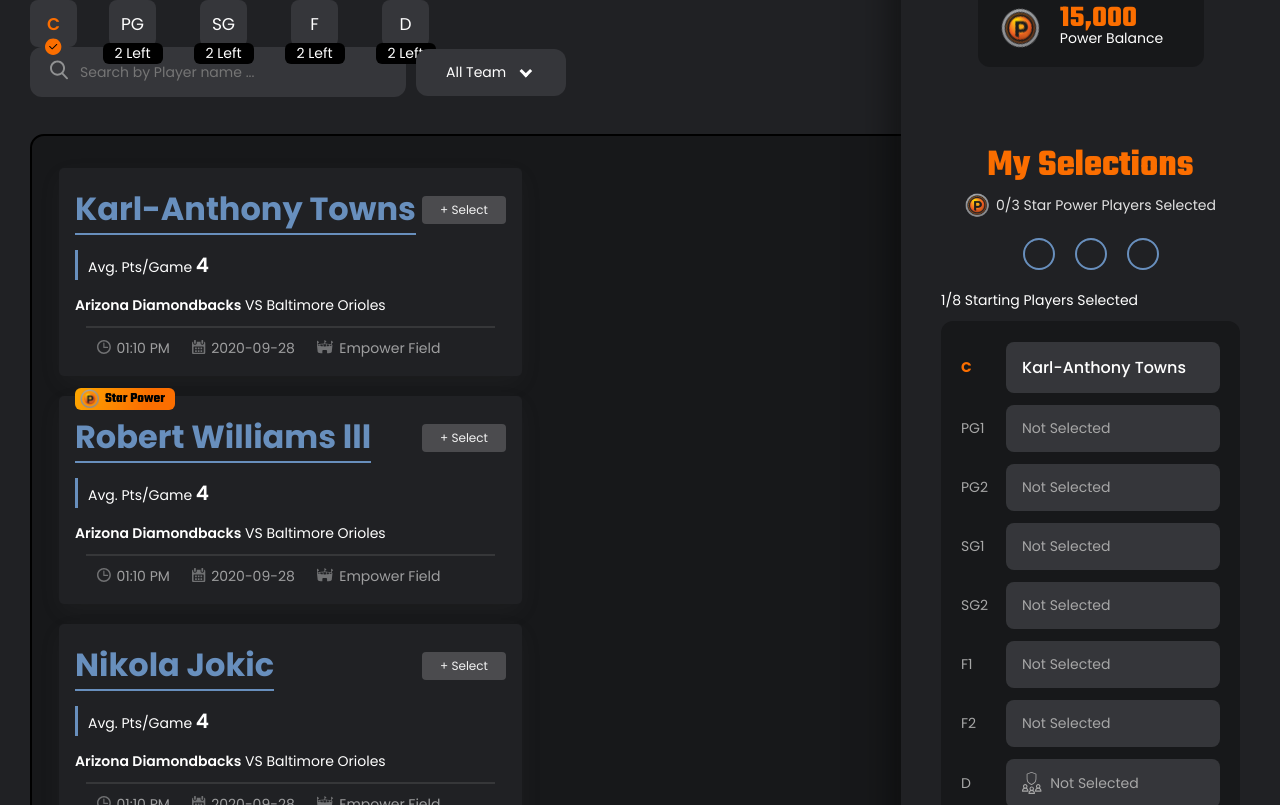
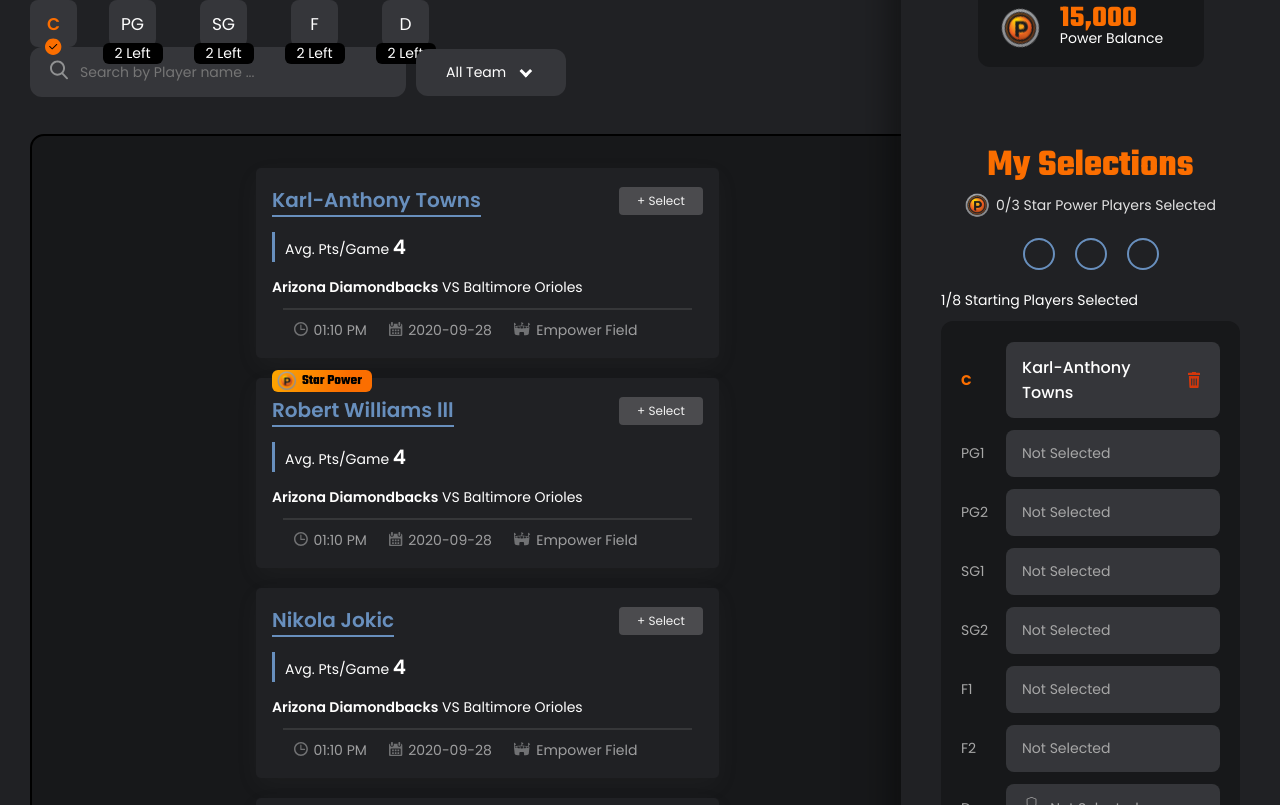
Before and after one commit to fancykingstar/live-fantasy, a React app: page /nba-powerdfs in a window 1280 px wide. Shown: the part 775-1580 px from the top of the page. Built offline with nearby package versions, Linux system fonts and the light colour scheme.

Commit message:
UI issue fixes and Merge issue fixes

```diff
--- a/src/components/SportsSelectionCard/index.js
+++ b/src/components/SportsSelectionCard/index.js
@@ -18,13 +18,13 @@ function SportsSelectionCard (props) {
                 <span className={classes.container_body_card_start_power}> <img src={ PowerPlayIcon } /> Star Power </span>
             }
             <div className={classes.container_body_card_header}>
-                <h2 className={isSelected ? classes.active : ''}>{title}</h2>
+                <p className={`${classes.container_selected_p} ${isSelected ? classes.active : ''}`}>{title}</p>
                 {
                     !isSelected ?
                     <button onClick={() => onSelectDeselect(id)}> + Select</button>
                     :
                     <div className={classes.container_selected}>
-                        <p> <Tick2 /> Selected <img src={DeleteIcon} onClick={() => onSelectDeselect(id)} /></p>
+                        <p className={classes.container_selected_p_1}> <Tick2 /> Selected <img src={DeleteIcon} onClick={() => onSelectDeselect(id)} /></p>
                     </div>
                 }
             </div>
--- a/src/components/SportsSelectionCard/index.module.scss
+++ b/src/components/SportsSelectionCard/index.module.scss
@@ -13,12 +13,14 @@
 		justify-content: space-between;
 		align-items: center;
 
-		h2 {
+		.container_selected_p {
 			font-size: 20px;
 			padding: 0;
 			margin: 0;
 			border-bottom: 2px solid $lightBlue;
 			color: $lightBlue;
+			font-family: Poppins;
+			font-weight: 600;
 
 			&.active {
 				color: $primary;
@@ -45,7 +47,7 @@
 			padding: 0;
 			margin: 0;
 
-			p {
+			.container_selected_p_1 {
 				display: flex;
 				flex-direction: row;
 				margin: 0;
--- a/src/components/SportsSidebarContent/index.js
+++ b/src/components/SportsSidebarContent/index.js
@@ -2,16 +2,17 @@ import React from 'react';
 import PropTypes from 'prop-types';
 
 import classes from './index.module.scss';
+import DeleteIcon from '../../icons/Delete2';
 
 function SportsSidebarContent (props) {
 
-    const { data = [] } = props || {};
+    const { data = [], onDelete = () => { } } = props || {};
 
-    const SideBarSection = ({ title, value, SvgIcon, svgSize }) => (
+    const SideBarSection = ({ title, value, SvgIcon, svgSize, onDelete }) => (
         <div className={classes.sidebar_body_section}>
             <span className={value ? classes.active : ''}>{ title }</span>
             <div>
-                { SvgIcon && <SvgIcon size={svgSize} /> } {value ? value : <span>Not Selected</span>}
+                { SvgIcon && <SvgIcon size={ svgSize } /> } { value ? <div className={classes.sidebar_body_value}>{ value } <span onClick={onDelete}><DeleteIcon /></span></div> : <span>Not Selected</span>}
             </div>
         </div>
     );
@@ -22,7 +23,7 @@ function SportsSidebarContent (props) {
             <div className={ classes.sidebar_body_1 }>
                 {
                     data?.length ?
-                        data?.map((item, index) => (<SideBarSection title={ item?.title } value={ item?.value } key={ index + "" } SvgIcon={ item?.icon } />))
+                        data?.map((item, index) => (<SideBarSection title={ item?.title } value={ item?.value } key={ index + "" } SvgIcon={ item?.icon } onDelete={ onDelete }/>))
                         :
                         <span>No data</span>
                 }
@@ -36,6 +37,7 @@ function SportsSidebarContent (props) {
 
 SportsSidebarContent.propTypes = {
     data: PropTypes.array,
+    onDelete: PropTypes.func,
 }
 
 export default SportsSidebarContent
--- a/src/components/SportsSidebarContent/index.module.scss
+++ b/src/components/SportsSidebarContent/index.module.scss
@@ -20,6 +20,33 @@
 			justify-content: center;
 			align-items: center;
 			margin: 6px 0;
+
+			.sidebar_body_value {
+				display: flex;
+				width: 100%;
+				justify-content: space-between;
+				align-items: center;
+
+				span {
+					width: 20px;
+					height: 20px;
+					display: flex;
+					justify-content: center;
+					align-items: center;
+					border-radius: 50%;
+
+					svg {
+						padding: 0;
+						margin: 0;
+					}
+
+					&:hover {
+						cursor: pointer;
+						box-shadow: 0px 0px 5px rgba(0, 0, 0, 0.5);
+						transition: box-shadow ease-in-out 0.2s;
+					}
+				}
+			}
 
 			span {
 				text-transform: uppercase;
--- a/src/config/http.js
+++ b/src/config/http.js
@@ -1,7 +1,7 @@
 import axios from 'axios'
 import { getLocalStorage } from '../utility/shared';
 
-const apiUrl = 'http://localhost:4000/api/v1/'
+const apiUrl = 'http://api.powerplaysystems.com/'
 
 const http = axios.create({
     baseURL: apiUrl,
@@ -15,7 +15,7 @@ http.interceptors.request.use(
     config => {
         const { origin } = new URL(config.baseURL + '/' + config.url)
         const token = getLocalStorage('token');
-        const allowedOrigin = ['http://localhost:4000/api/v1/'];
+        const allowedOrigin = [apiUrl];
         if (allowedOrigin.includes(origin)) {
             config.headers.authorization = `Bearer ${token}`;
         }
--- /dev/null
+++ b/src/icons/Delete2.js
@@ -0,0 +1,34 @@
+import React from 'react'
+import PropTypes from 'prop-types'
+
+function Delete2Icon(props) {
+    return (
+        <svg xmlns="http://www.w3.org/2000/svg" width={ props?.size || "12" } height={ props?.size && ( parseInt(props?.size) + 4 ) || "16" } viewBox="0 0 12 16" style={{height: 'auto'}}>
+            <g fill="none" fill-rule="evenodd" opacity=".8">
+                <g fill="#FA3800" fill-rule="nonzero">
+                    <g>
+                        <g>
+                            <g>
+                                <g>
+                                    <g>
+                                        <g>
+                                            <g>
+                                                <path d="M11.133 3.896l-.54 11.332c-.019.432-.376.772-.81.772H2.219c-.435 0-.792-.34-.81-.772L.869 3.896h10.264zM8.567 6.384h-.526c-.182 0-.33.146-.33.327v6.474c0 .18.148.327.33.327h.526c.182 0 .33-.146.33-.327V6.711c0-.18-.148-.327-.33-.327zm-2.303 0h-.527c-.181 0-.329.146-.329.327v6.474c0 .18.148.327.33.327h.526c.182 0 .329-.146.329-.327V6.711c0-.18-.147-.327-.33-.327zm-2.304 0h-.526c-.182 0-.33.146-.33.327v6.474c0 .18.148.327.33.327h.526c.182 0 .33-.146.33-.327V6.711c0-.18-.148-.327-.33-.327zM7.833 0c.094 0 .17.076.17.169v.655h3.49c.28 0 .508.226.508.506v1.587H0V1.33C0 1.05.228.824.509.824H4V.17c0-.093.076-.169.17-.169z" transform="translate(-1356 -1066) translate(1083 516) translate(34 331) translate(0 179) translate(20 24) translate(3) translate(30) translate(186 16)"/>
+                                            </g>
+                                        </g>
+                                    </g>
+                                </g>
+                            </g>
+                        </g>
+                    </g>
+                </g>
+            </g>
+        </svg>
+    )
+}
+
+Delete2Icon.propTypes = {
+    size: PropTypes.number,
+}
+
+export default Delete2Icon
--- a/src/pages/MLBpowerdFS/index.js
+++ b/src/pages/MLBpowerdFS/index.js
@@ -210,7 +210,7 @@ function MLBPowerdFs() {
                                     <Circle />
                                 </div>
                             </div>
-                            <SportsSidebarContent data={dummySidebar} />
+                            <SportsSidebarContent data={dummySidebar} onDelete={() => {console.log('Delete')}} />
                             <button className={classes.sidebar_button}>Submit!</button>
                         </Sidebar>
                     </div>
--- a/src/pages/MLBpowerdFS/index.module.scss
+++ b/src/pages/MLBpowerdFS/index.module.scss
@@ -212,7 +212,7 @@
 					display: flex;
 					flex-direction: row;
 					flex-wrap: wrap;
-					justify-content: space-between;
+					justify-content: space-evenly;
 				}
 			}
 
--- a/src/pages/NBApowerdFS/index.module.scss
+++ b/src/pages/NBApowerdFS/index.module.scss
@@ -212,7 +212,7 @@
 					display: flex;
 					flex-direction: row;
 					flex-wrap: wrap;
-					justify-content: space-between;
+					justify-content: space-evenly;
 				}
 			}
 
--- a/src/pages/NHLpowerdFS/index.module.scss
+++ b/src/pages/NHLpowerdFS/index.module.scss
@@ -212,7 +212,7 @@
 					display: flex;
 					flex-direction: row;
 					flex-wrap: wrap;
-					justify-content: space-between;
+					justify-content: space-evenly;
 				}
 			}
 
--- a/src/pages/PowerCenter/InteractiveContests.js
+++ b/src/pages/PowerCenter/InteractiveContests.js
@@ -44,38 +44,38 @@ const InteractiveContests = props => {
                         Icon={Ball}
                         date='Oct 24, 2020'
                         time='8:00PM ET'
-                        type='Chase The Ace'
+                        type='MLB PowerdFS'
                         entries='58589'
                         totalEntries='200000'
                         prize='800'
                         pointsRequired='1000'
                         isMobileDevice={isMobileDevice}
-                        link="/"
+                        link="/mlb-powerdfs"
                     />
                     <PowerPlayGridRow
-                        contest='MLB'
+                        contest='NHL'
                         Icon={Ball}
                         date='Oct 24, 2020'
                         time='8:00PM ET'
-                        type='PowerLine'
+                        type='NHL PowerdFS'
                         entries='15385'
                         totalEntries='19161'
                         prize='$1K in Bonus Cash'
                         isMobileDevice={isMobileDevice}
-                        link="select-teams"
+                        link="/nhl-powerdfs"
                     />
                     <PowerPlayGridRow
                         contest='NBA'
                         Icon={BasketBall}
                         date='Oct 24, 2020'
                         time='8:00PM ET'
-                        type='Bingo'
+                        type='NBA PowerdFS'
                         entries='1497'
                         totalEntries='150000'
                         prize='3000'
                         pointsRequired='10000'
                         isMobileDevice={isMobileDevice}
-                        link="/bingo-game"
+                        link="/nba-powerdfs"
                     />
                     <PowerPlayGridRow
                         contest='MLB'
```
Also changed, not shown: 1 other file (tests, documents, lock files or other folders).
